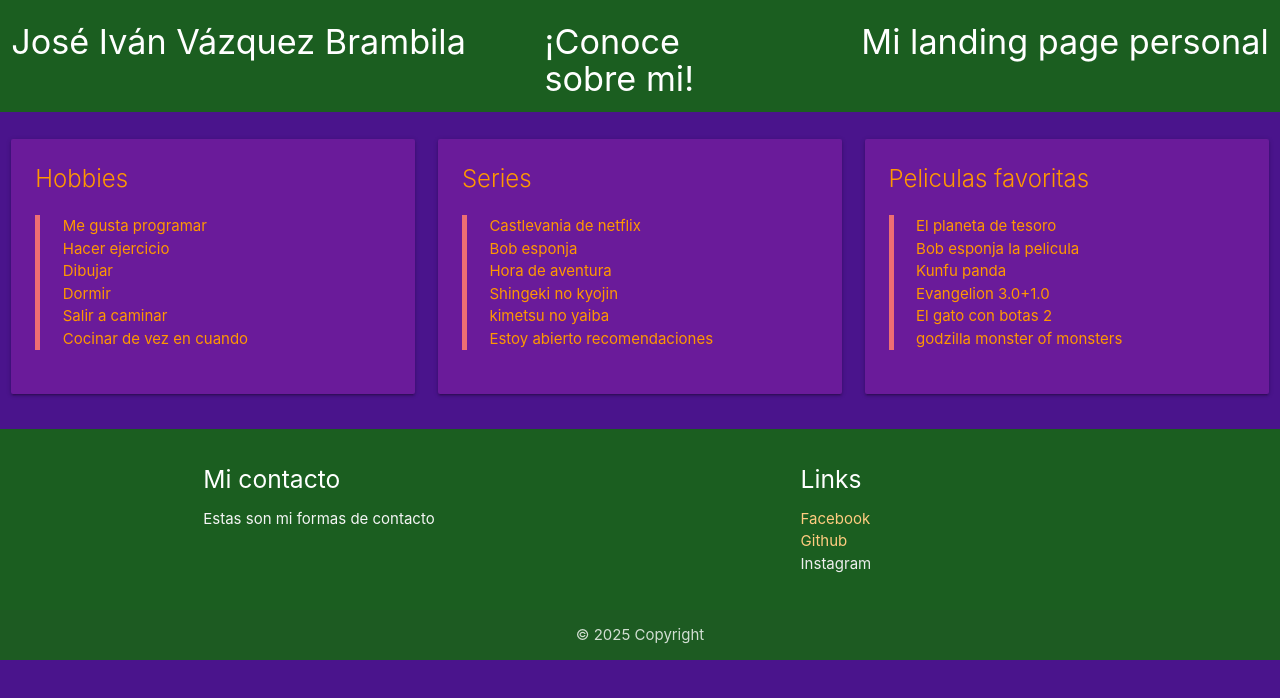
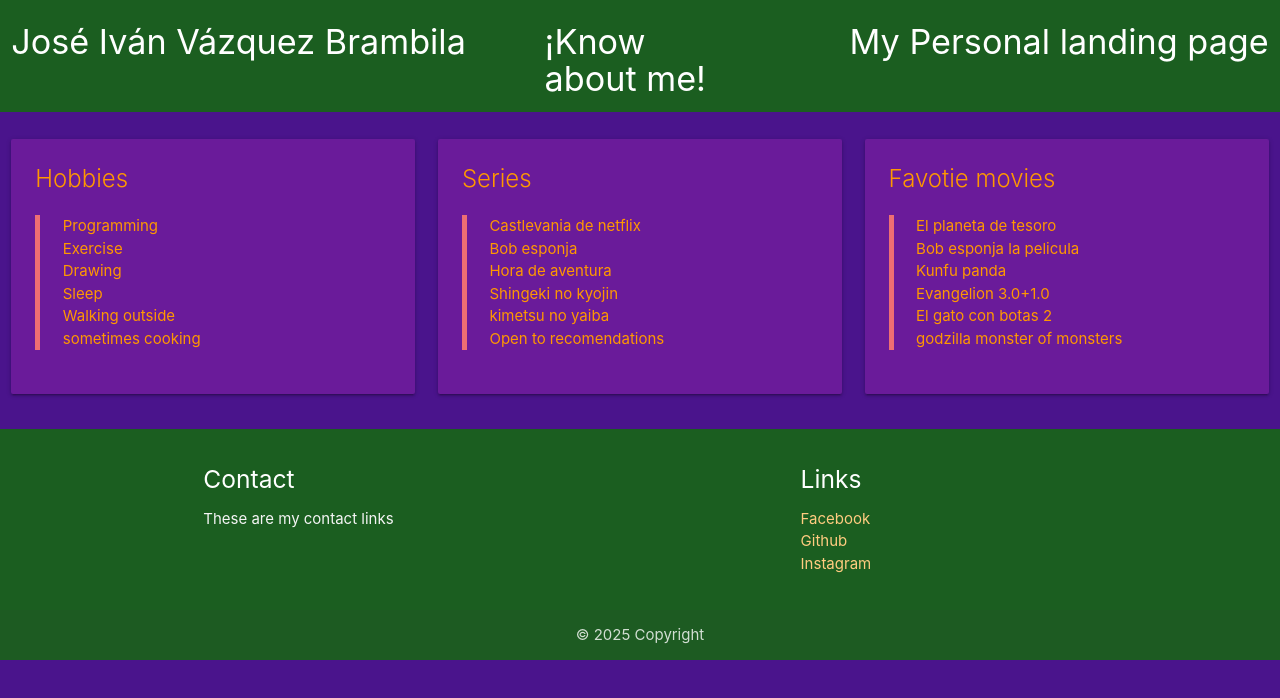
Before and after one commit to JIvanVB/LandingVazquezJose, a plain HTML site: page landingSinEstilo.html in a window 1280 px wide. Drawn offline with nearby package versions, Linux system fonts and the light colour scheme.

Commit message:
Version en ingles
se cambio a ingles la mayoria del contenido

```diff
--- a/landingSinEstilo.html
+++ b/landingSinEstilo.html
@@ -5,14 +5,14 @@
 	<meta name="viewport" content="width=device-width, initial-scale=1">
     <link rel="stylesheet" href="https://cdnjs.cloudflare.com/ajax/libs/materialize/1.0.0/css/materialize.min.css">
 
-	<title>Landing page personal sin estilo</title>
+	<title>Personal landing page with style</title>
 </head>
 <body class="purple darken-4 white-text">
 
 	<div class="row left-align green darken-4">
 		<div class="col s5 m5"><h4 class="valign-wrapper">José Iván Vázquez Brambila</h4></div>
-		<div class="col s2 m2"><h4 class="">¡Conoce sobre mi!</h4></div>
-		<div class="col s5 m5"><h4 class="right-align">Mi landing page personal</h4> </div>
+		<div class="col s2 m2"><h4 class="">¡Know about me!</h4></div>
+		<div class="col s5 m5"><h4 class="right-align">My Personal landing page</h4> </div>
 	</div>
 
 
@@ -23,12 +23,12 @@
 				<div class="card-content orange-text">
 					<span class="card-title">Hobbies</span>
 					<blockquote>
-						<p>Me gusta programar</p>
-						<p>Hacer ejercicio</p>
-						<p>Dibujar</p>
-						<p>Dormir</p>
-						<p>Salir a caminar</p>
-						<p>Cocinar de vez en cuando</p>
+						<p>Programming</p>
+						<p>Exercise</p>
+						<p>Drawing</p>
+						<p>Sleep</p>
+						<p>Walking outside</p>
+						<p>sometimes cooking</p>
 					</blockquote>
         		</div>
       		</div>
@@ -43,7 +43,7 @@
 						<p>Hora de aventura</p>
 						<p>Shingeki no kyojin</p>
 						<p>kimetsu no yaiba</p>
-						<p>Estoy abierto recomendaciones</p>
+						<p>Open to recomendations</p>
 					</blockquote>
         		</div>
       		</div>
@@ -51,7 +51,7 @@
     	<div class="col s4 m4">
 			<div class="card purple darken-3">
 				<div class="card-content orange-text">
-					<span class="card-title">Peliculas favoritas</span>
+					<span class="card-title">Favotie movies</span>
 					<blockquote>
 						<p>El planeta de tesoro</p>
 						<p>Bob esponja la pelicula</p>
@@ -69,15 +69,15 @@
           <div class="container">
             <div class="row">
               <div class="col l6 s12">
-                <h5 class="white-text">Mi contacto</h5>
-                <p class="grey-text text-lighten-4">Estas son mi formas de contacto</p>
+                <h5 class="white-text">Contact</h5>
+                <p class="grey-text text-lighten-4">These are my contact links	</p>
               </div>
               <div class="col l4 offset-l2 s12">
                 <h5 class="white-text">Links</h5>
                 <ul>
                   <li><a class="orange-text text-lighten-3" href="https://www.facebook.com/joseivan.vazquezbrambila/	">Facebook</a></li>
                   <li><a class="orange-text text-lighten-3" href="https://github.com/JIvanVB">Github</a></li>
-                  <li><a class="grey-text text-lighten-3" href="https://www.instagram.com/jivb97/">Instagram</a></li>
+                  <li><a class="orange-text text-lighten-3" href="https://www.instagram.com/jivb97/">Instagram</a></li>
                 </ul>
               </div>
             </div>
```
